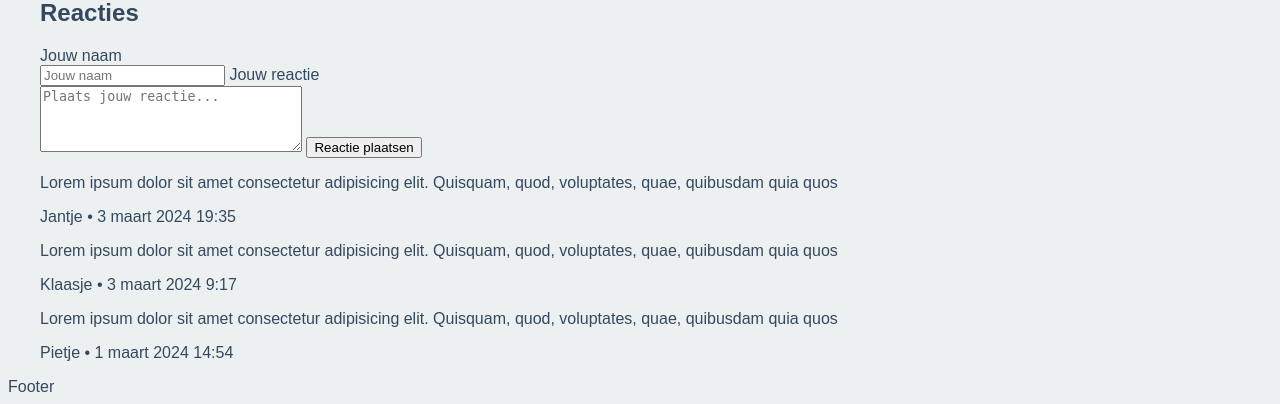
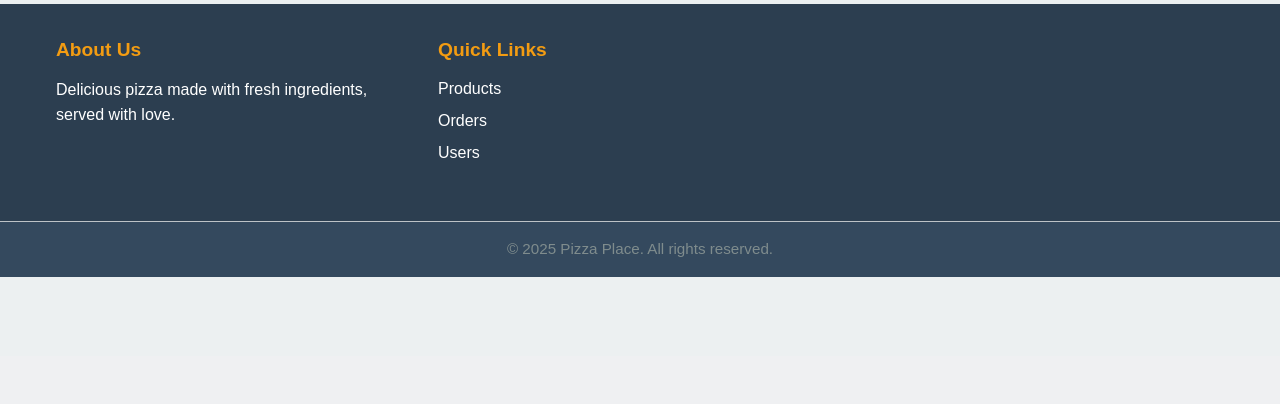
Before and after one commit to JanSkrzynski/pizza, a Node server app: template server/views/detail.ejs in a window 1280 px wide. Shown: the part 444-848 px from the top of the page. After the commit the page ends 721 px from the top, so only its background shows below. Run offline with Node 20, Linux system fonts and the light colour scheme; the template is opened without the code that fills it, so the values that code supplies are empty; some libraries are stand-ins or nearby versions.

Commit message:
added foooter and header

```diff
--- /dev/null
+++ b/server/public/css/reset.css
@@ -0,0 +1,60 @@
+/*
+  Artevelde hogeschool CSS Reset v0.2
+  Adapted version from Josh's Custom CSS Reset https://www.joshwcomeau.com/css/custom-css-reset/
+*/
+
+/*
+  1. Use a more-intuitive box-sizing model.
+*/
+*,
+*::before,
+*::after {
+  box-sizing: border-box;
+}
+
+/*
+  2. Remove default margin
+*/
+* {
+  margin: 0;
+}
+
+/*
+  3. Allow percentage-based heights in the application
+*/
+html {
+  height: 100%;
+}
+
+/*
+  Typographic tweaks!
+  4. Add accessible line-height
+  5. Improve text rendering
+*/
+body {
+  min-height: 100%;
+  line-height: 1.5;
+  -webkit-font-smoothing: antialiased;
+}
+
+/*
+  6. Improve media defaults
+*/
+img, picture, video, canvas, svg {
+  display: block;
+  max-width: 100%;
+}
+
+/*
+  7. Remove built-in form typography styles
+*/
+input, button, textarea, select {
+  font: inherit;
+}
+
+/*
+  8. Avoid text overflows
+*/
+p, h1, h2, h3, h4, h5, h6 {
+  overflow-wrap: break-word;
+}
--- a/server/public/css/style.css
+++ b/server/public/css/style.css
@@ -80,6 +80,7 @@ nav {
   background-color: var(--color-secondary);
   color: var(--color-surface);
   border: none;
+  border-radius: 4px;
   padding: 0.5rem 1rem;
   cursor: pointer;
   transition: background-color 0.3s ease;
@@ -157,3 +158,89 @@ nav {
     }
   }
 }
+
+.footer {
+  background-color: var(--color-primary);
+  color: var(--color-surface);
+  padding: 2rem 0 0 0;
+  margin-top: 2rem;
+  font-size: 1rem;
+}
+
+.footer__container {
+  display: flex;
+  flex-wrap: wrap;
+  justify-content: space-between;
+  max-width: 1200px;
+  margin: 0 auto;
+  padding: 0 1rem;
+  gap: 2rem;
+}
+
+.footer__section {
+  flex: 1 1 220px;
+  min-width: 220px;
+  margin-bottom: 1.5rem;
+}
+
+.footer__section--about {
+  max-width: 350px;
+}
+
+.footer__title {
+  font-size: 1.2rem;
+  font-weight: bold;
+  margin-bottom: 0.75rem;
+  color: var(--color-accent);
+}
+
+.footer__text {
+  color: var(--color-surface);
+  line-height: 1.6;
+  margin: 0;
+}
+
+.footer__list {
+  list-style: none;
+  padding: 0;
+  margin: 0;
+}
+
+.footer__item {
+  margin-bottom: 0.5rem;
+}
+
+.footer__link {
+  color: var(--color-surface);
+  text-decoration: none;
+  transition: color 0.2s;
+}
+
+.footer__link:hover {
+  color: var(--color-accent-light);
+}
+
+.footer__bottom {
+  border-top: 1px solid var(--color-border);
+  margin-top: 1.5rem;
+  padding: 1rem 0;
+  text-align: center;
+  background-color: var(--color-primary-light);
+}
+
+.footer__copyright {
+  color: var(--color-text-muted);
+  font-size: 0.95rem;
+  margin: 0;
+}
+
+@media (max-width: 700px) {
+  .footer__container {
+    flex-direction: column;
+    gap: 1rem;
+    padding: 0 0.5rem;
+  }
+  .footer__section {
+    min-width: 0;
+  }
+}
--- a/server/routes.ts
+++ b/server/routes.ts
@@ -30,7 +30,7 @@ router.get("/", async (req: Request, res: Response) => {
 router.get("/product/:slug", async (req: Request, res: Response) => {
   const slug = req.params.slug;
   const product: Product = await getProductBySlug(slug);
-  res.render("detail", { product: product });
+  res.render("detail", { product });
 });
 
 router.get("/orders", async (req: Request, res: Response) => {
--- a/server/views/detail.ejs
+++ b/server/views/detail.ejs
@@ -1,49 +1,8 @@
-<div class="news_detail">
-  <h1><%= product.name %></h1>
-  <div class="image">
-    <img src="/images/<%= product.image_url %>" alt="nwsnwsnws" />
-  </div>
-  <p><%= product.description %></p>
-
-  <div class="comments_list">
-    <h2>Reacties</h2>
-    <form>
-      <label>
-        Jouw naam<br />
-        <input type="text" name="info" id="info" placeholder="Jouw naam" />
-      </label>
-      <label>
-        Jouw reactie<br />
-        <textarea
-          name="comment"
-          id="comment"
-          cols="30"
-          rows="4"
-          placeholder="Plaats jouw reactie..."
-        ></textarea>
-      </label>
-      <button type="submit">Reactie plaatsen</button>
-    </form>
-    <div class="comment">
-      <p>
-        Lorem ipsum dolor sit amet consectetur adipisicing elit. Quisquam, quod,
-        voluptates, quae, quibusdam quia quos
-      </p>
-      <div class="info">Jantje &bull; 3 maart 2024 19:35</div>
-    </div>
-    <div class="comment">
-      <p>
-        Lorem ipsum dolor sit amet consectetur adipisicing elit. Quisquam, quod,
-        voluptates, quae, quibusdam quia quos
-      </p>
-      <div class="info">Klaasje &bull; 3 maart 2024 9:17</div>
-    </div>
-    <div class="comment">
-      <p>
-        Lorem ipsum dolor sit amet consectetur adipisicing elit. Quisquam, quod,
-        voluptates, quae, quibusdam quia quos
-      </p>
-      <div class="info">Pietje &bull; 1 maart 2024 14:54</div>
-    </div>
+<div class="card">
+  <img class="card__image" src="/images/<%= product.image_url %>" alt="pizza" />
+  <div class="card__content">
+    <h1 class="card__title"><%= product.name %></h1>
+    <p class="card__description"><%= product.description %></p>
+    <p class="card__price">€<%= product.price %></p>
   </div>
 </div>
--- a/server/views/home.ejs
+++ b/server/views/home.ejs
@@ -8,9 +8,8 @@
       <h1 class="card__title"><%= item.name %></h1>
       <p class="card__description"><%= item.description %></p>
       <p class="card__price">€<%= item.price %></p>
-      <form class="card__actions" action="/edit" method="POST">
-        <input type="hidden" name="productId" value="<%= item.id %>" />
-        <button type="submit" class="card__button">Edit</button>
+      <form class="card__actions" method="POST">
+        <a class="button" href="/product/<%= item.slug %>">Edit</a>
         <!-- TODO: Fix actions to go down -->
         <input type="hidden" name="productId" value="<%= item.id %>" />
         <button type="submit" class="card__button card__button--danger">
--- a/server/views/layouts/footer.ejs
+++ b/server/views/layouts/footer.ejs
@@ -1 +1,29 @@
-<footer>Footer</footer>
+<footer class="footer">
+  <div class="footer__container">
+    <div class="footer__section footer__section--about">
+      <h4 class="footer__title">About Us</h4>
+      <p class="footer__text">
+        Delicious pizza made with fresh ingredients, served with love.
+      </p>
+    </div>
+    <div class="footer__section">
+      <h4 class="footer__title">Quick Links</h4>
+      <ul class="footer__list">
+        <li class="footer__item">
+          <a href="/" class="footer__link">Products</a>
+        </li>
+        <li class="footer__item">
+          <a href="/orders" class="footer__link">Orders</a>
+        </li>
+        <li class="footer__item">
+          <a href="/users" class="footer__link">Users</a>
+        </li>
+      </ul>
+    </div>
+  </div>
+  <div class="footer__bottom">
+    <p class="footer__copyright">
+      &copy; <%= new Date().getFullYear() %> Pizza Place. All rights reserved.
+    </p>
+  </div>
+</footer>
--- a/server/views/layouts/main.ejs
+++ b/server/views/layouts/main.ejs
@@ -4,6 +4,7 @@
     <meta charset="UTF-8" />
     <meta name="viewport" content="width=device-width, initial-scale=1.0" />
     <title>Pizza</title>
+    <link rel="stylesheet" href="/css/reset.css" />
     <link rel="stylesheet" href="/css/style.css" />
   </head>
   <body>
```
